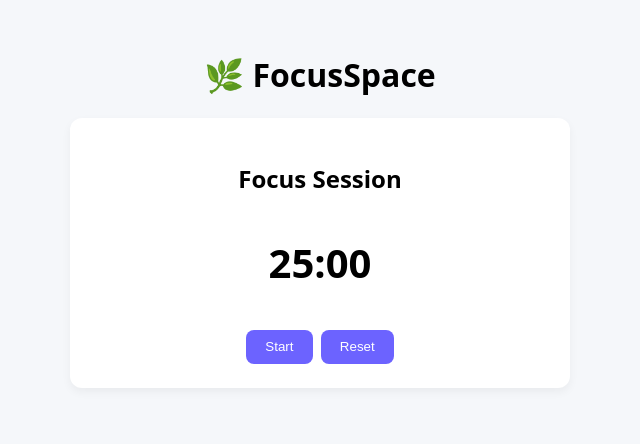
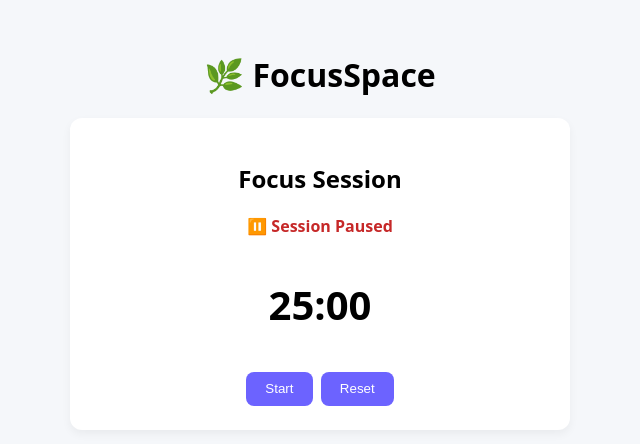
Before and after one commit to DikshithaAnand/Taskify, a React (Vite) app: page / in a window 1280 px wide. Shown: the top 444 px of the page, without its empty margins (320-960 px from the left). Built offline with nearby package versions, Linux system fonts and the light colour scheme.

Commit message:
Add visual status indicator for focus timer

```diff
--- a/src/components/Timer.jsx
+++ b/src/components/Timer.jsx
@@ -31,6 +31,17 @@ export default function Timer({ onFinish }) {
     <div className="card">
       <h2>Focus Session</h2>
 
+      {/* Status Indicator */}
+      <p
+        style={{
+          color: isRunning ? '#2e7d32' : '#c62828',
+          fontWeight: '600',
+          marginBottom: '0.5rem'
+        }}
+      >
+        {isRunning ? '🟢 Session Running' : '⏸️ Session Paused'}
+      </p>
+
       <p className="timer">
         {minutes}:{seconds.toString().padStart(2, '0')}
       </p>
```
